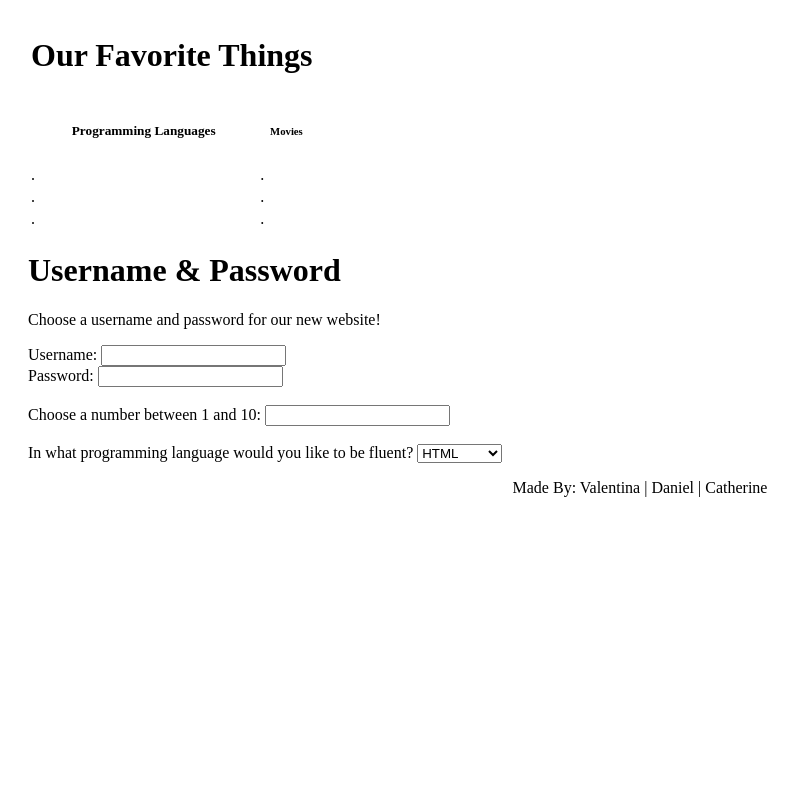
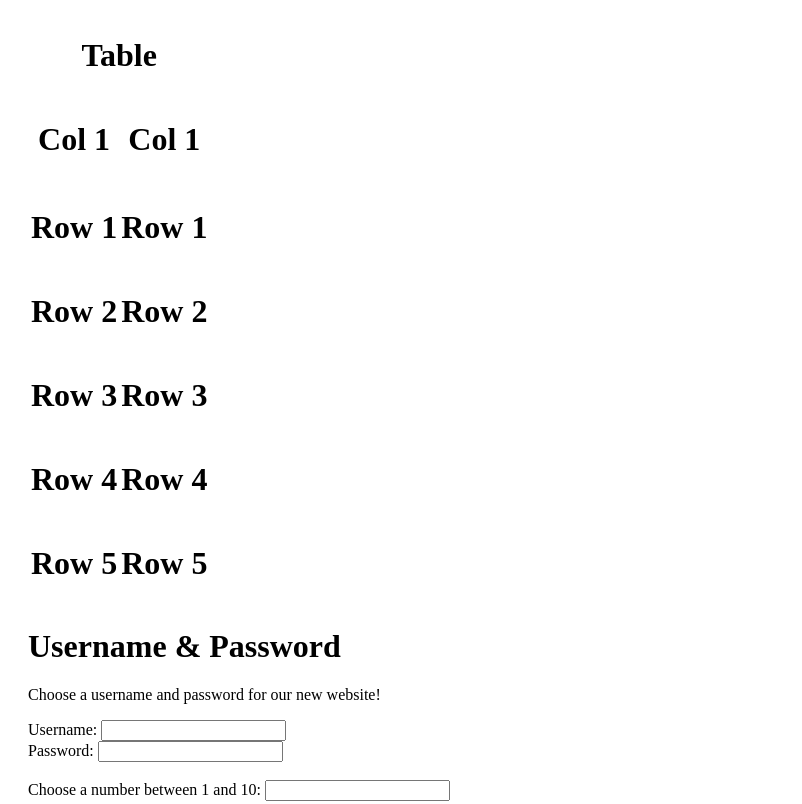
Before and after one commit to vdecyatnik/team2-html, a plain HTML site: page index.html in a window 1280 px wide. Shown: the part 674-1478 px from the top of the page, without its empty margins (0-802 px from the left). Before the commit the page ends 1215 px from the top, so only its background shows below. Drawn offline with Linux system fonts and the light colour scheme.

Commit message:
updated table by Catherine

```diff
--- a/index.html
+++ b/index.html
@@ -35,31 +35,67 @@
       <figcaption>Cute Dog!!</figcaption>
     </figure>
     <!-- Table By Catherine -->
+    <div>
       <table>
     <thead>
+        <th colspan="2">
+        <h1>Table</h1></th>
       <tr>
-          <th colspan="2">
-            <h1>Our Favorite Things</h1>
+         <th>
+          <h1>Col 1<h1>
+         </th>
+         <th>
+            <h1>Col 1</h1>
          </th>
   </tr>
+  <thead>
+    <tbody>
+         <th>
       <tr>
-          <th><h5>Programming Languages</h5></th>
-          <th><h6>Movies</h6></th>
-        </tr>
-      </thead>
-      <tr>
-        <td>.</td>
-        <td>.</td>
+   <td class="left">
+     <h1>Row 1</h1>
+        </td>
+          <td>
+            <h1>Row 1</h1>
+          </td>
       </tr>
       <tr>
-        <td>.</td>
-        <td>.</td>
+   <td class="left">
+            <h1>Row 2</h1>
+            </td>
+          <td>
+           <h1>Row 2<h1>
+          </td>
       </tr>
       <tr>
-        <td>.</td>
-        <td>.</td>
+   <td class="left">
+            <h1>Row 3</h1>
+            </td>
+          <td>
+            <h1>Row 3</h1>
+          </td>
         </tr>
+        <tr>
+   <td class="left">
+      <h1>Row 4</h1>
+            </td>
+          <td>
+          <h1>Row 4</h1>
+          </td>
+        </tr>
+        <tr>
+   <td class="left">
+      <h1>Row 5</h1>
+  </td>
+  <td>
+      <h1>Row 5</h1>
+  </td>
+        </tr>
+        </th>
+    </thead>
+    </tbody>
   </table>
+    </div>
 
     <!-- Form by Daniel -->
 
```
Lines whose indentation alone changed are shown as unchanged.
